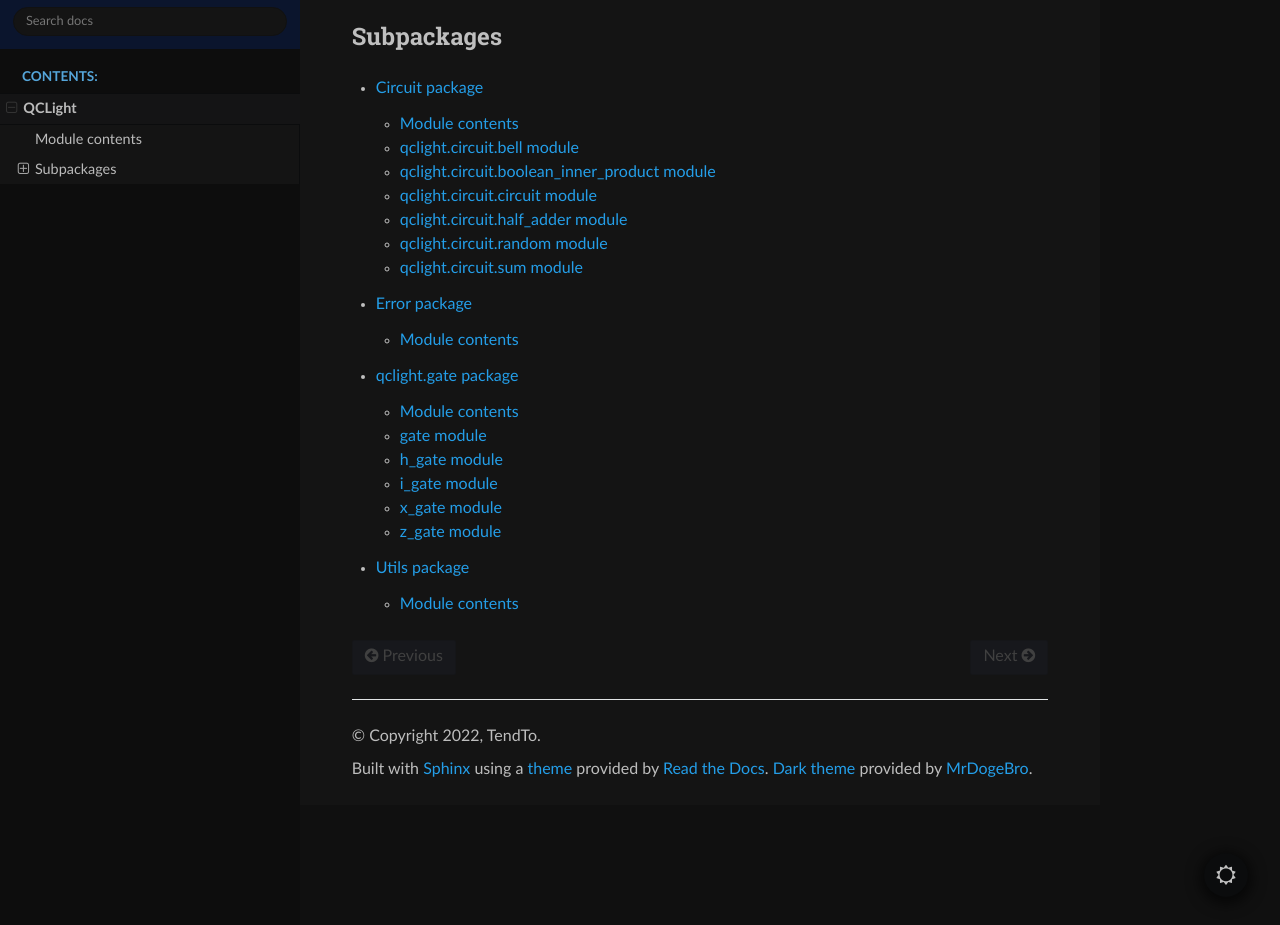
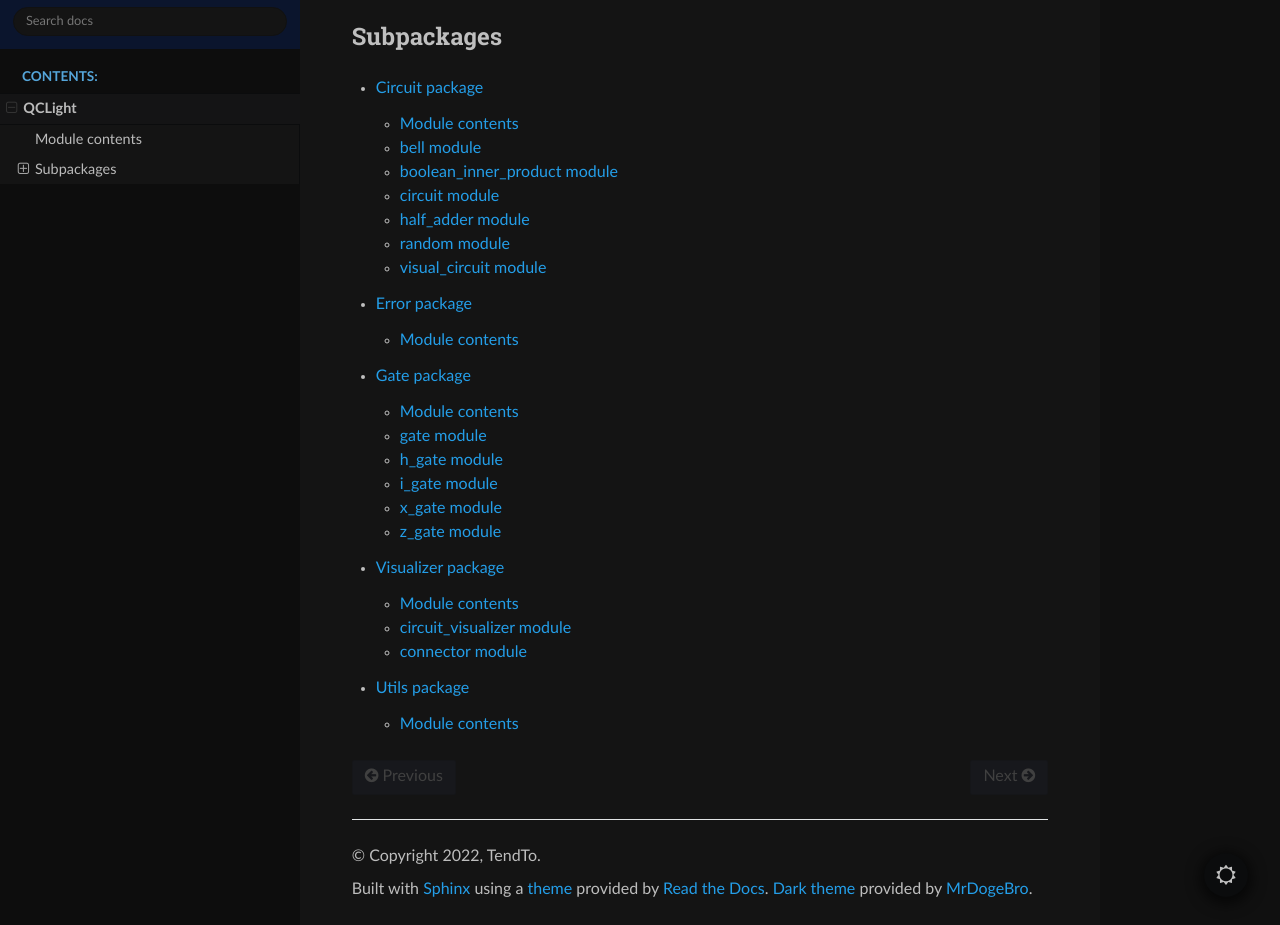
Before and after one commit to TendTo/QCLight, a Sphinx documentation site: the page built from docs/source/qclight.rst, in a window 1280 px wide and 1245 px high, cut to the strip 320-1245 px from the top of the window. Built offline with Sphinx 7.4.7 and the Read the Docs theme 2.0.0, drawn with Linux system fonts in a browser that asks for light colours.

Commit message:
docs(docs): add circuit visualizer docs

```diff
--- a/docs/source/qclight.circuit.rst
+++ b/docs/source/qclight.circuit.rst
@@ -9,7 +9,7 @@ Module contents
    :undoc-members:
    :show-inheritance:
 
-qclight.circuit.bell module
+bell module
 ---------------------------
 
 .. automodule:: qclight.circuit.bell
@@ -17,7 +17,7 @@ qclight.circuit.bell module
    :undoc-members:
    :show-inheritance:
 
-qclight.circuit.boolean\_inner\_product module
+boolean\_inner\_product module
 ----------------------------------------------
 
 .. automodule:: qclight.circuit.boolean_inner_product
@@ -25,7 +25,7 @@ qclight.circuit.boolean\_inner\_product module
    :undoc-members:
    :show-inheritance:
 
-qclight.circuit.circuit module
+circuit module
 ------------------------------
 
 .. automodule:: qclight.circuit.circuit
@@ -33,7 +33,7 @@ qclight.circuit.circuit module
    :undoc-members:
    :show-inheritance:
 
-qclight.circuit.half\_adder module
+half\_adder module
 ----------------------------------
 
 .. automodule:: qclight.circuit.half_adder
@@ -41,7 +41,7 @@ qclight.circuit.half\_adder module
    :undoc-members:
    :show-inheritance:
 
-qclight.circuit.random module
+random module
 -----------------------------
 
 .. automodule:: qclight.circuit.random
@@ -49,10 +49,10 @@ qclight.circuit.random module
    :undoc-members:
    :show-inheritance:
 
-qclight.circuit.sum module
---------------------------
+visual_circuit module
+----------------------------------
 
-.. automodule:: qclight.circuit.sum
+.. automodule:: qclight.circuit.visual_circuit
    :members:
    :undoc-members:
    :show-inheritance:
--- a/docs/source/qclight.gate.rst
+++ b/docs/source/qclight.gate.rst
@@ -1,4 +1,4 @@
-qclight.gate package
+Gate package
 ====================
 
 Module contents
--- a/docs/source/qclight.rst
+++ b/docs/source/qclight.rst
@@ -18,4 +18,5 @@ Subpackages
    qclight.circuit
    qclight.error
    qclight.gate
+   qclight.visualizer
    qclight.utils
--- /dev/null
+++ b/docs/source/qclight.visualizer.rst
@@ -0,0 +1,26 @@
+Visualizer package
+==========================
+
+Module contents
+---------------
+
+.. automodule:: qclight.visualizer
+   :members:
+   :undoc-members:
+   :show-inheritance:
+
+circuit\_visualizer module
+---------------------------------------------
+
+.. automodule:: qclight.visualizer.circuit_visualizer
+   :members:
+   :undoc-members:
+   :show-inheritance:
+
+connector module
+-----------------------------------
+
+.. automodule:: qclight.visualizer.connector
+   :members:
+   :undoc-members:
+   :show-inheritance:
```
